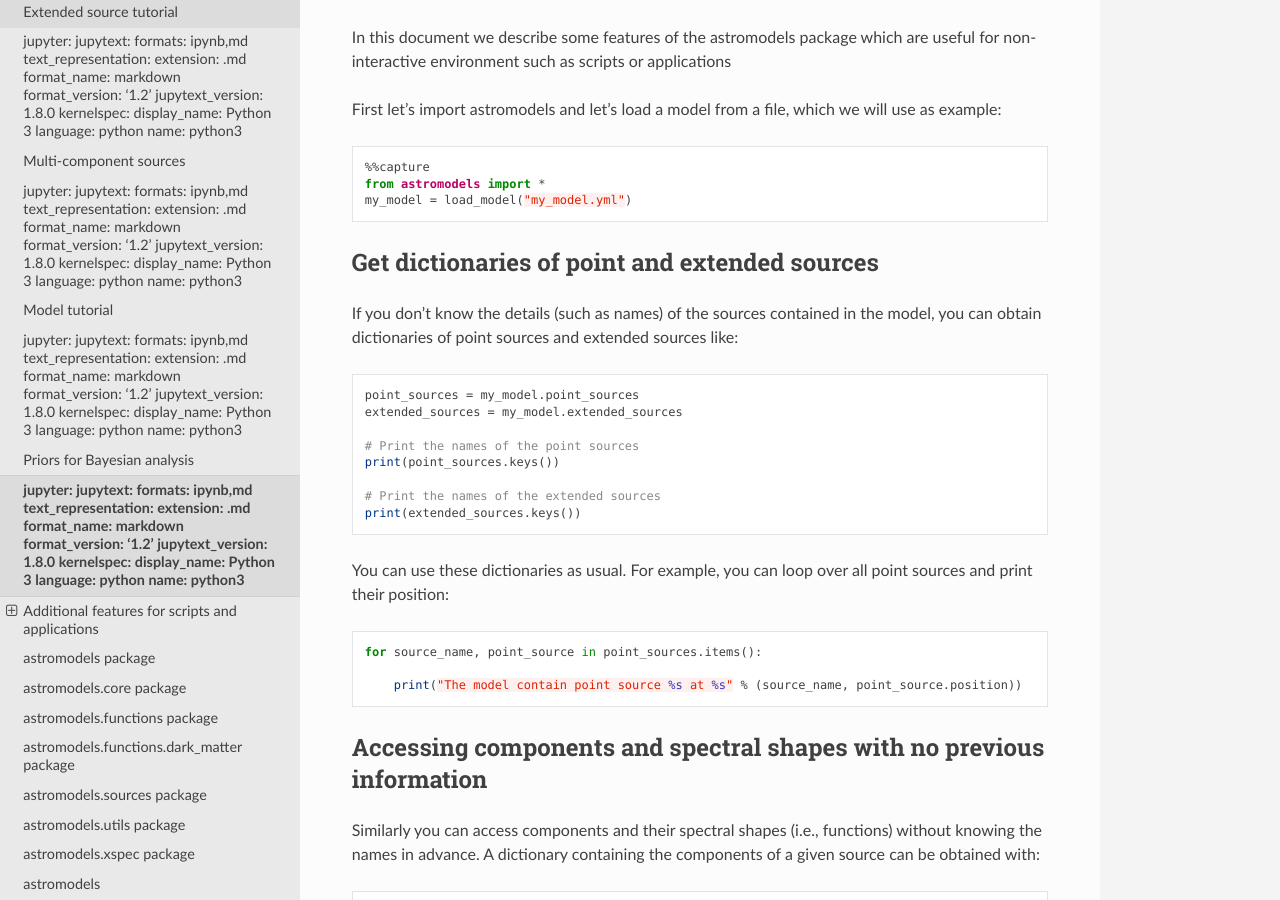
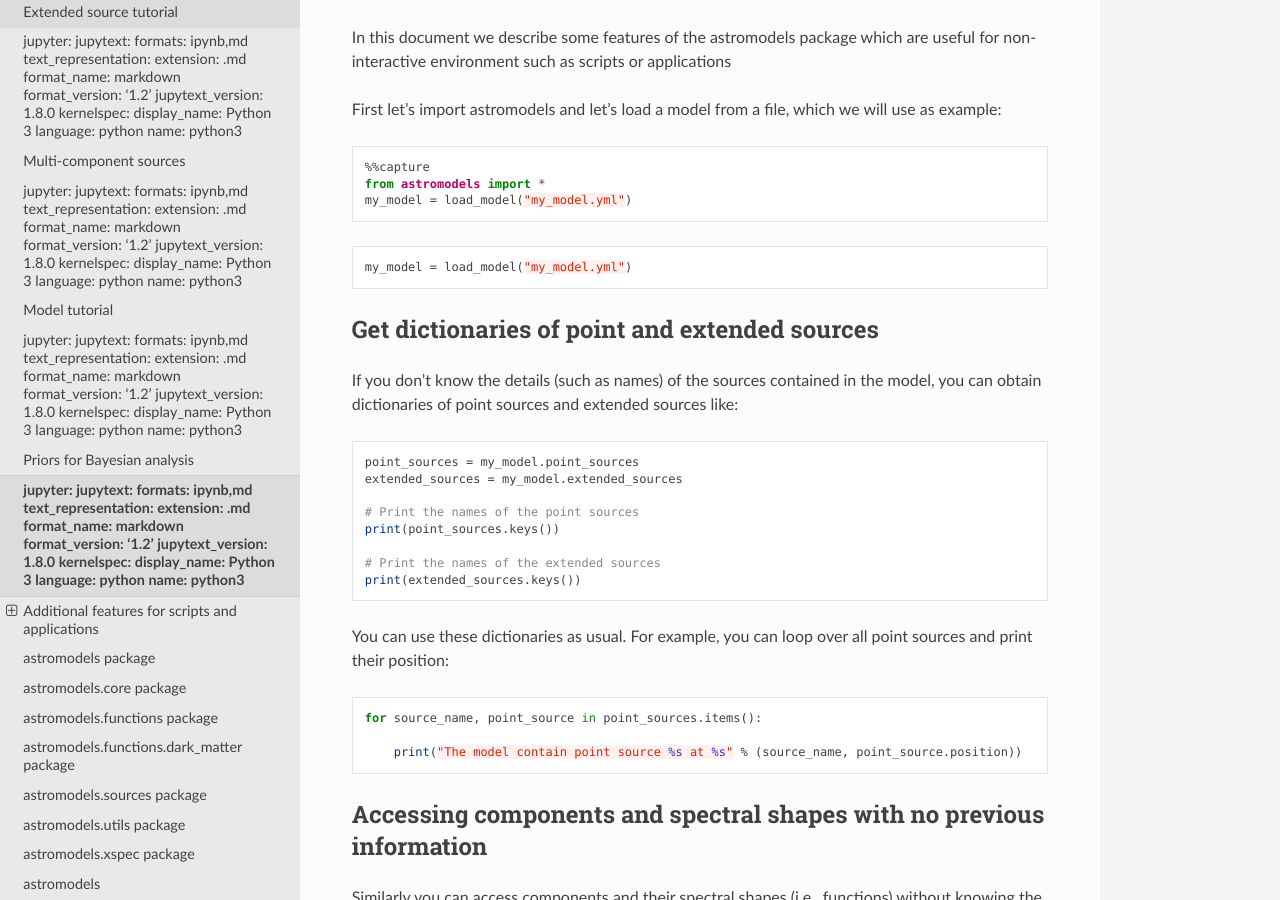
Before and after one commit to threeML/astromodels, a Sphinx documentation site: the page built from doc/notebooks/Additional_features_for_scripts_and_applications.md, in a window 1280 px wide and 900 px high, scrolled down 440 px. Built offline with Sphinx 7.4.7 and the Read the Docs theme 2.0.0, drawn with Linux system fonts in a browser that asks for light colours; pages that are not in the unit, such as notebooks, are missing from menus.

Commit message:
make sure model is avaiable

````diff
--- a/doc/notebooks/Additional_features_for_scripts_and_applications.md
+++ b/doc/notebooks/Additional_features_for_scripts_and_applications.md
@@ -24,6 +24,10 @@ First let’s import astromodels and let’s load a model from a file, which we
 from astromodels import *
 my_model = load_model("my_model.yml")
 
+```
+
+```python
+my_model = load_model("my_model.yml")
 ```
 
 ## Get dictionaries of point and extended sources
````
